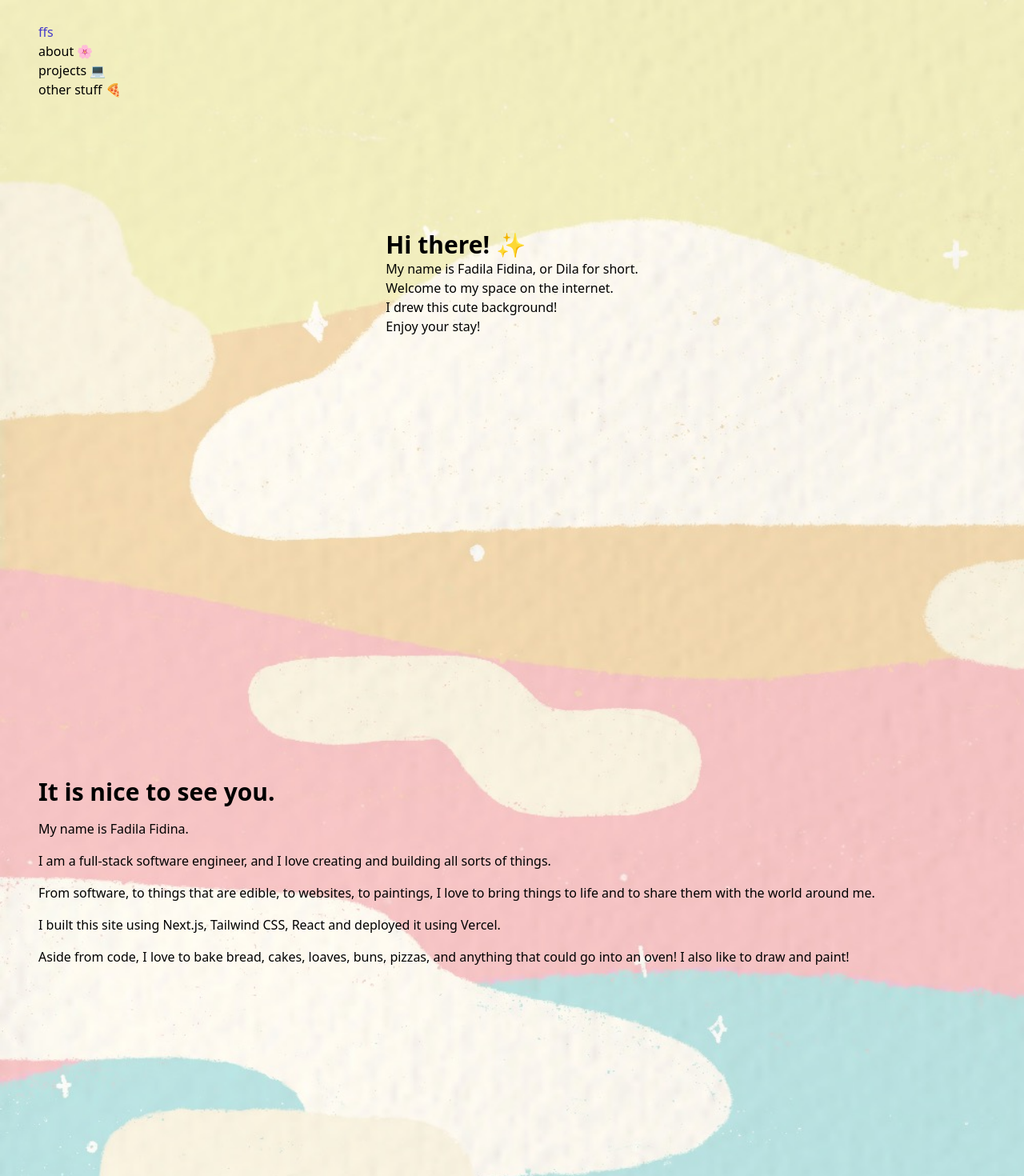
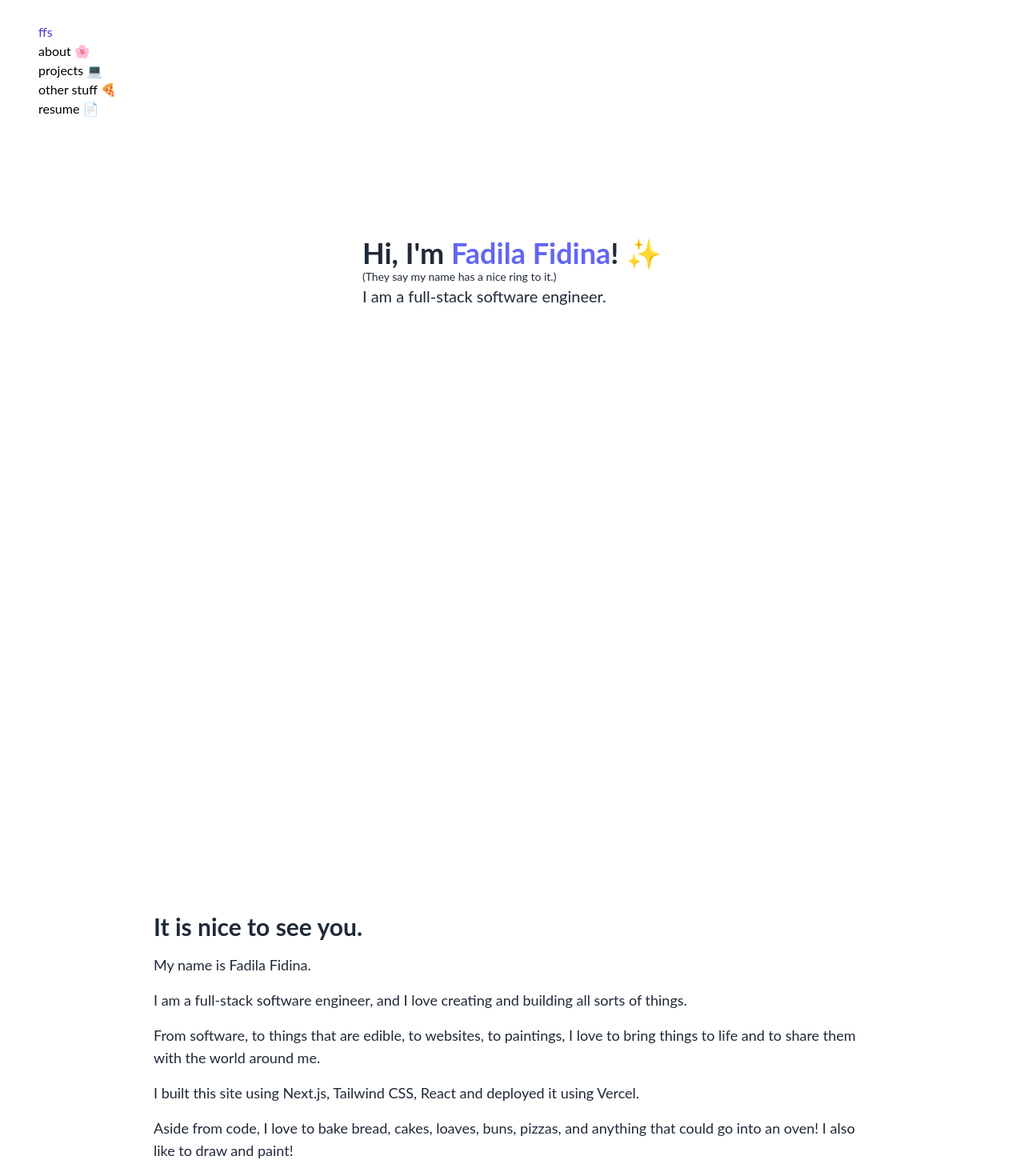
Before and after one commit to fadilafidina/me, a Next.js app in the folder nextjs-blog/: page / in a window 1280 px wide. Shown: the top 1470 px of the page at 80% size. Built offline with nearby package versions, Linux system fonts and the light colour scheme.

Commit message:
alright it's white and cleaner. next is to really add the content lmao projects will be coming soon literally forever ha ha aha aha haa ha

```diff
--- a/nextjs-blog/components/Footer.jsx
+++ b/nextjs-blog/components/Footer.jsx
@@ -3,7 +3,7 @@ import React, { useState } from "react";
 export default function Navbar() {
     return (
 
-        <div>
+        <div className='p-24'>
             {/* Adapted from https://tailwind-elements.com/docs/standard/navigation/footer/ */}
             <footer class="text-center lg:text-left ">
                 <div class="flex justify-center items-center lg:justify-between">
--- a/nextjs-blog/components/Navbar.jsx
+++ b/nextjs-blog/components/Navbar.jsx
@@ -1,10 +1,11 @@
 import Link from "next/link";
 import React, { useState } from "react";
+// import Resume from '../public/Fadila Fidina Resume 2022 1.8.pdf'
 
 export default function Navbar() {
     return (
         // <div className="px-4 sticky top-0 z-50 bg-[url('../public/images/bg1.jpg')]">
-        <div className="px-4 pt-7">
+        <div className="font-mono px-4 pt-7">
             <div className="px-8 text-indigo-700 hover:text-black w-30">
                 <Link href="/">
                     <a>
@@ -15,23 +16,32 @@ export default function Navbar() {
             <div className="px-8 hover:text-indigo-700 w-30">
                 <Link href="/about">
                     <a>
-                    about 🌸
+                        about 🌸
                     </a>
                 </Link>
             </div>
             <div className="px-8 hover:text-indigo-700 w-30">
                 <Link href="/projects">
                     <a>
-                    projects 💻
+                        projects 💻
                     </a>
                 </Link>
             </div>
             <div className="px-8 hover:text-indigo-700 w-30">
                 <Link href="/creative-stuff">
                     <a>
-                    other stuff 🍕
+                        other stuff 🍕
                     </a>
                 </Link>
+            </div>
+            <div className="px-8 hover:text-indigo-700 w-30">
+                <a
+                    href="Fadila Fidina Resume 2022 1.8.pdf"
+                    alt="alt text"
+                    target="_blank"
+                    rel="noopener noreferrer"
+                >resume 📄</a>
+
             </div>
         </div>
     )
--- a/nextjs-blog/components/layout.js
+++ b/nextjs-blog/components/layout.js
@@ -1,5 +1,6 @@
 import Head from 'next/head'
 import Navbar from './Navbar'
+import Footer from './Footer'
 
 export const siteTitle = 'dila tries to code!'
 
@@ -13,29 +14,38 @@ export default function Layout({ children, home }) {
           content="me struggling to build something haha okay"
         />
       </Head>
-      {home ? <div class=" min-h-screen win-w-screen bg-cover bg-[url('../public/images/bg1.jpg')]">
-        <Navbar />
+      {home ?
+        <>
+        <div className='min-h-screen'>
+          {/* <div class=" h-screen win-w-screen bg-cover bg-[url('../public/images/bg1.jpg')]"> */}
+            <Navbar />
 
-        <div className="py-40 min-h-screen grid justify-center">
-          <div className='py-1'>
-            <h1 className="text-3xl font-bold">
-              Hi there! ✨
-            </h1>
-            My name is Fadila Fidina, or Dila for short.
-            <br />
-            Welcome to my space on the internet.
-            <br />
-            I drew this cute background!
-            <br />
-            Enjoy your stay!
+            <div className="py-36 min-h-screen grid justify-center">
+              <div className='py-1 text-gray-800'>
+                <h1 className="text-4xl font-bold">
+                  Hi, I'm <span className='text-indigo-500'>Fadila Fidina</span>! ✨
+                </h1>
+
+                <div className="text-sm">
+                  (They say my name has a nice ring to it.)
+                </div>
+
+                <div className="text-xl">
+                  I am a full-stack software engineer.
+                </div>
+              </div>
+            </div>
+
+
+
           </div>
-        </div>
 
-        <div className="p-12 min-h-screen">
+          <div className="p-48 text-gray-800 text-lg">
             <main>{children}</main>
           </div>
 
-      </div>
+          <Footer/>
+        </>
         : <>
           <Navbar />
           <div className="p-12">
--- a/nextjs-blog/pages/index.js
+++ b/nextjs-blog/pages/index.js
@@ -10,7 +10,8 @@ export default function Home() {
       </Head>
       {/* <div className="h-14 bg-gradient-to-r from-violet-500 to-fuchsia-900"></div> */}
 
-      <div className='min-h-screen'>
+      {/* <div className='min-h-screen'> */}
+      <div>
         <h1 className="text-3xl font-bold">
           It is nice to see you.
         </h1>
@@ -31,12 +32,10 @@ export default function Home() {
           I built this site using Next.js, Tailwind CSS, React and deployed it using Vercel.
         </div>
 
-        <div className='pt-4 flex'>
+        <div className='pt-4'>
           Aside from code, I love to bake bread, cakes, loaves, buns, pizzas, and anything that could go into an oven! I also like to draw and paint!
         </div>
       </div>
-
-      <Footer/>
     </Layout>
   )
 }
--- a/nextjs-blog/tailwind.config.js
+++ b/nextjs-blog/tailwind.config.js
@@ -6,6 +6,9 @@ module.exports = {
   theme: {
     extend: {},
     colors: require('tailwindcss/colors'),
+    fontFamily: {
+      'sans': ['Lato', 'ui-sans-serif', 'system-ui'],
+    }
   },
   plugins: [],
 }
```
Also changed, not shown: 1 other file (tests, documents, lock files or other folders).
